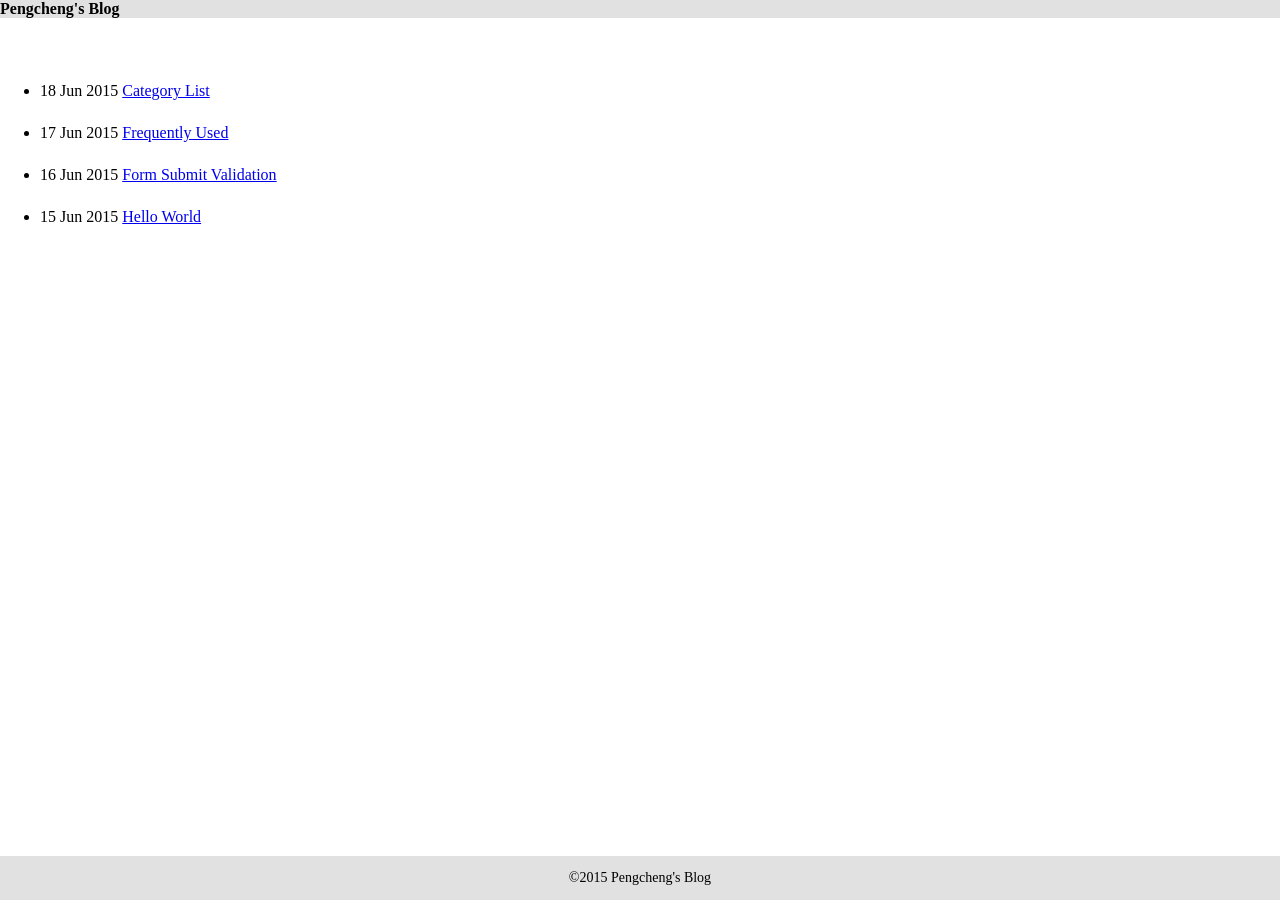
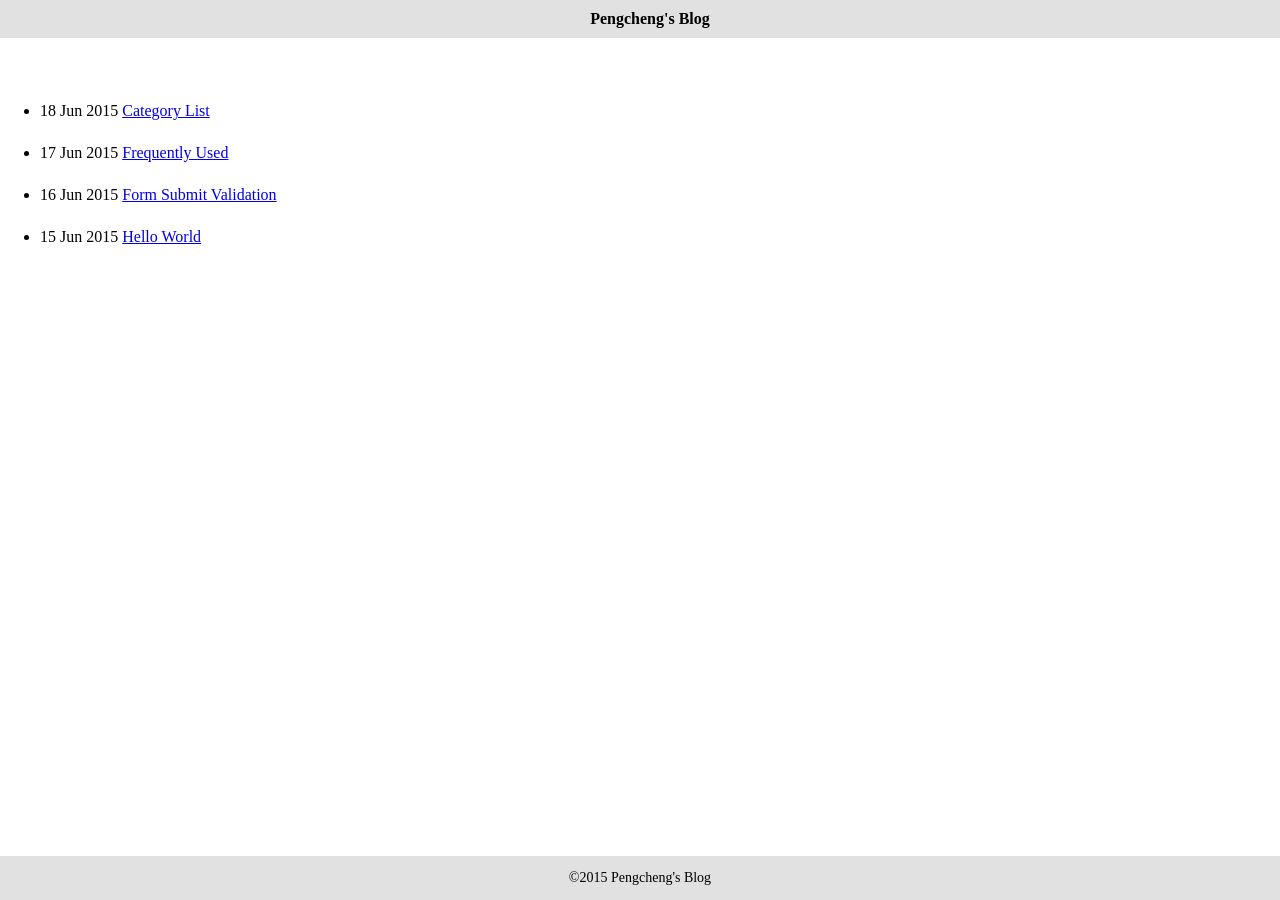
Before and after one commit to anfslove/jekyll_demo, a Jekyll site: the page built from index.html, in a window 1280 px wide. Built offline with Jekyll 4.4.1, drawn with Linux system fonts in a browser that asks for light colours.

Commit message:
Added header.

```diff
--- a/_includes/header.html
+++ b/_includes/header.html
@@ -8,5 +8,5 @@
 </head>
 <body>
 <div class="header">
-	<span>Pengcheng's Blog</span>
+	Pengcheng's Blog
 </div>
--- a/css/main.css
+++ b/css/main.css
@@ -6,9 +6,8 @@
 	width: 100%;
 	height: auto;
 	margin: 0 auto;
+	padding: 10px;
 	background: #E1E1E1;
-}
-.header span {
 	text-align: center;
 	font-size:16px;
 	font-weight: bolder;
```
